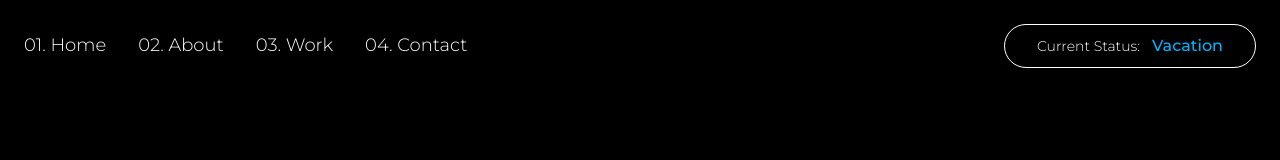
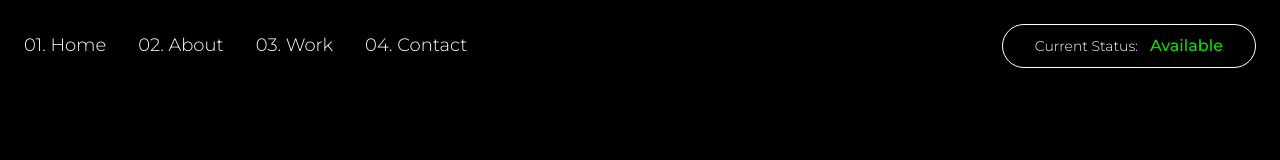
Before and after one commit to DimitarK13/Personal-Portfolio, a React (Vite) app: page / in a window 1280 px wide. Shown: the top 160 px of the page. Built offline with nearby package versions, Linux system fonts and the light colour scheme.

Commit message:
feat(availability status): available

```diff
--- a/src/components/Header.jsx
+++ b/src/components/Header.jsx
@@ -8,7 +8,7 @@ export default function Header() {
   const [navIcon, setNavIcon] = useState(iconMenu);
   const [isStatusOpen, setIsStatusOpen] = useState(false);
 
-  const message = 'vacation';
+  const message = 'available';
   const availabilityStatuses = {
     available: {
       status: 'Available',
```
